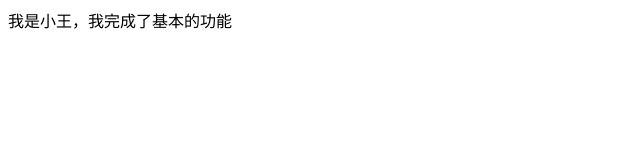
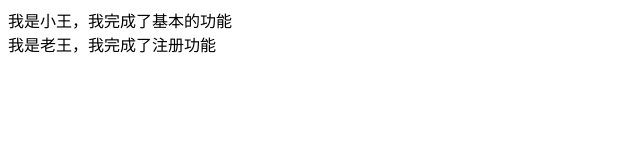
Before and after one commit to LDD0224/MyFirst, a plain HTML site: page index.html in a window 1280 px wide. Shown: the whole page, without its empty margins (0-640 px from the left). Drawn offline with Linux system fonts and the light colour scheme.

Commit message:
我是老王,我完成了注册功能

```diff
--- a/index.html
+++ b/index.html
@@ -10,5 +10,7 @@
 
 <div>我是小王，我完成了基本的功能</div>
 
+<div>我是老王，我完成了注册功能</div>
+
 </body>
 </html>
```
